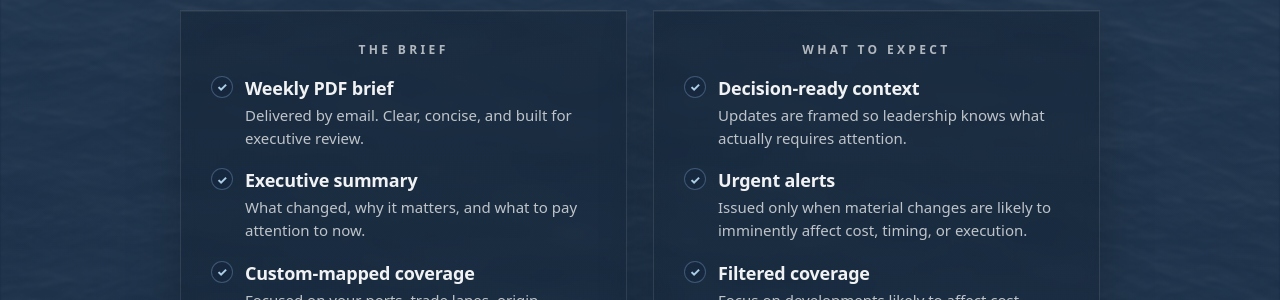
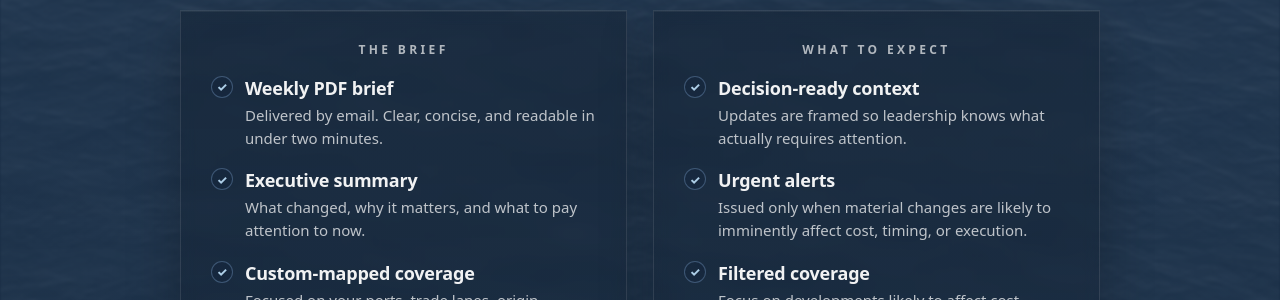
Before and after one commit to importrisk/import-risk-intelligence-site, a Jekyll site: the page built from method.html, in a window 1280 px wide and 900 px high, scrolled down 966 px. Shown: the part 155-455 px from the top of the window. Built offline with Jekyll 4.4.1, drawn with Linux system fonts in a browser that asks for light colours.

Commit message:
Update method.html

```diff
--- a/method.html
+++ b/method.html
@@ -178,7 +178,7 @@ css: /method.css?v=100
               <ul class="mp-card-list">
                 <li>
                   <strong>Weekly PDF brief</strong>
-                  <span>Delivered by email. Clear, concise, and built for executive review.</span>
+                  <span>Delivered by email. Clear, concise, and readable in under two minutes.</span>
                 </li>
                 <li>
                   <strong>Executive summary</strong>
```
